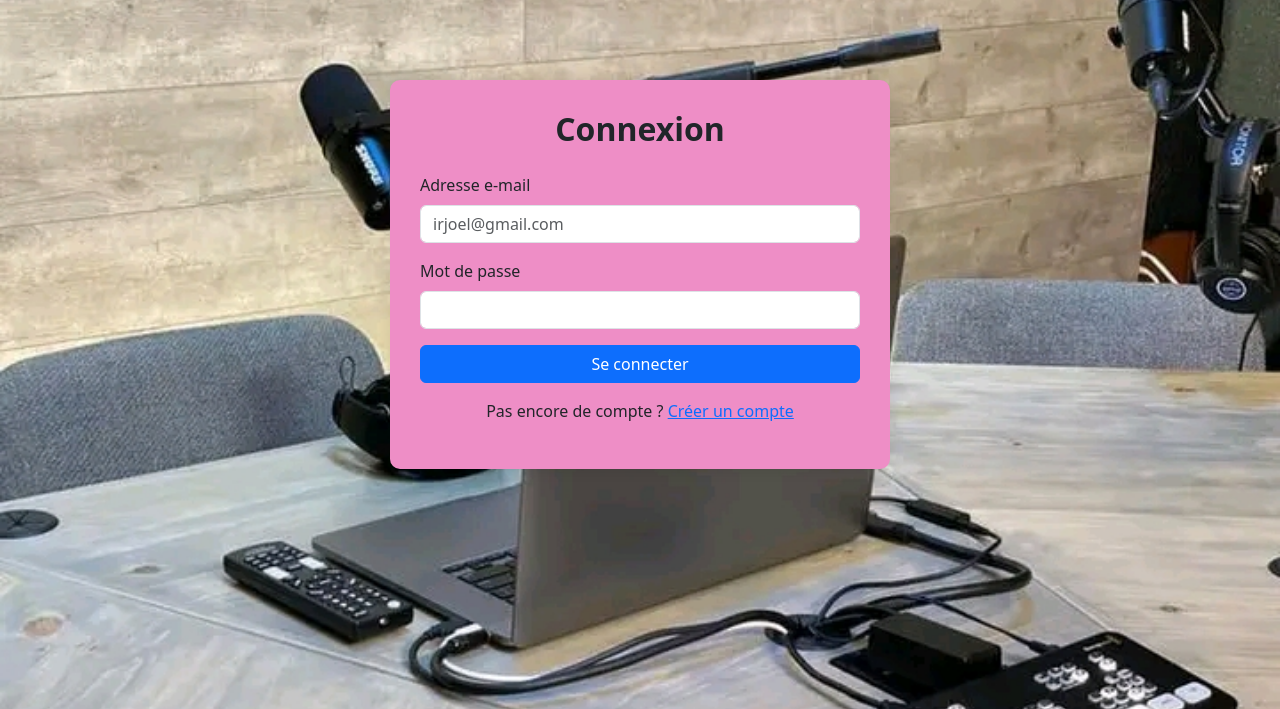
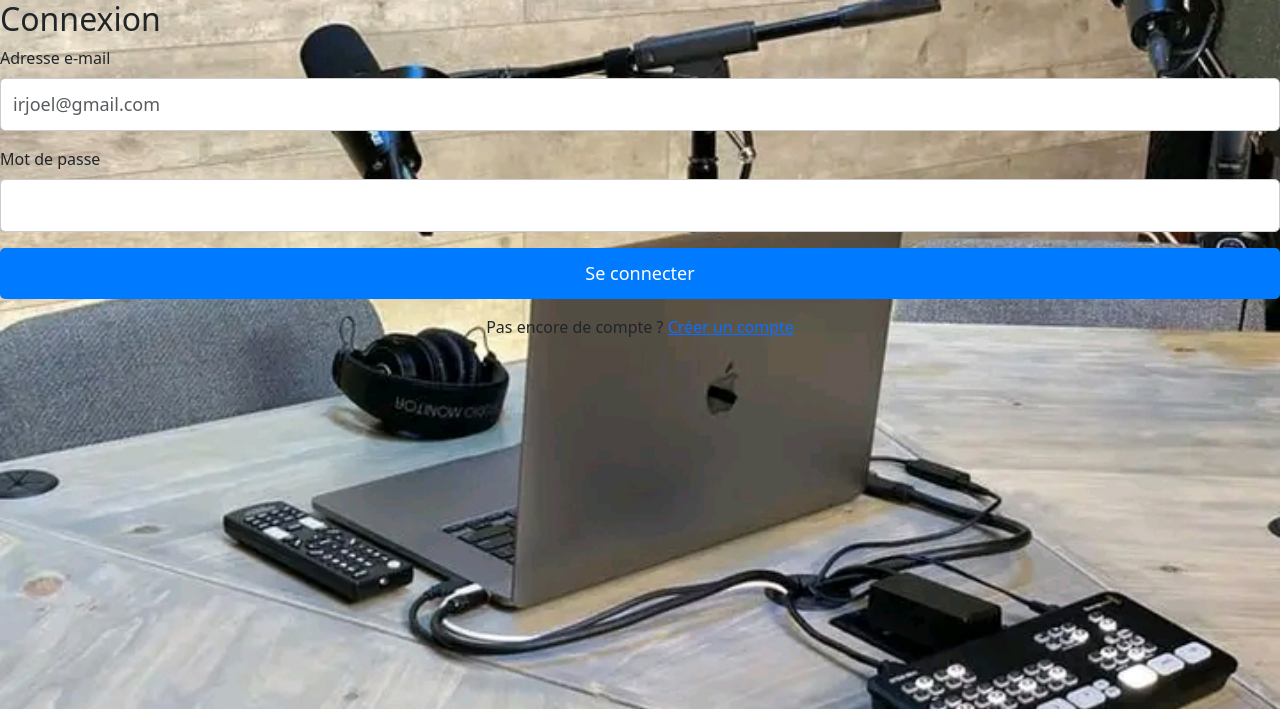
Before and after one commit to joel-piako5/joeformation, a Flask app: page /login in a window 1280 px wide. Shown: the top 709 px of the page. Run offline with Flask 3, Linux system fonts and the light colour scheme.

Commit message:
Update login.html

```diff
--- a/templates/login.html
+++ b/templates/login.html
@@ -8,26 +8,55 @@
   body {
     margin: 0;
     padding: 0;
-            background-image: url("{{ url_for('static', filename='upload/foud.jpg') }}");
+    background-image: url('{{ url_for('static', filename='upload/foud.jpg') }}');
     background-size: cover;
     background-position: center;
     background-repeat: no-repeat;
     height: 100vh;
   }
-        .login-container {
-            max-width: 500px;
-            margin: 80px auto;
-            padding: 30px;
-            background-color: #ee8ec6;
+
+  .conteneur-de-connexion {
+    max-width: 90%;
+    margin: 50px auto;
+    padding: 20px;
+    background-color: #e6e6e6;
     border-radius: 10px;
     box-shadow: 0 0 15px rgba(0,0,0,0.1);
   }
-        .login-container h2 {
+
+  .conteneur-de-connexion h2 {
+    font-size: 28px;
     text-align: center;
-            margin-bottom: 25px;
-            font-weight: 600;
+    margin-bottom: 20px;
+  }
+
+  input[type="text"],
+  input[type="password"],
+  input[type="email"] {
+    font-size: 18px;
+    padding: 12px;
+    width: 100%;
+    margin-bottom: 15px;
+    border: 1px solid #ccc;
+    border-radius: 5px;
+  }
+
+  button, .btn {
+    font-size: 18px;
+    padding: 12px 24px;
+    width: 100%;
+    border: none;
+    background-color: #007bff;
+    color: white;
+    border-radius: 5px;
+    cursor: pointer;
+  }
+
+  button:hover, .btn:hover {
+    background-color: #0056b3;
   }
 </style>
+
 </head>
 <body>
 
@@ -58,4 +87,5 @@
 </div>
 
 </body>
+
 </html>
```
Lines whose indentation alone changed are shown as unchanged.
